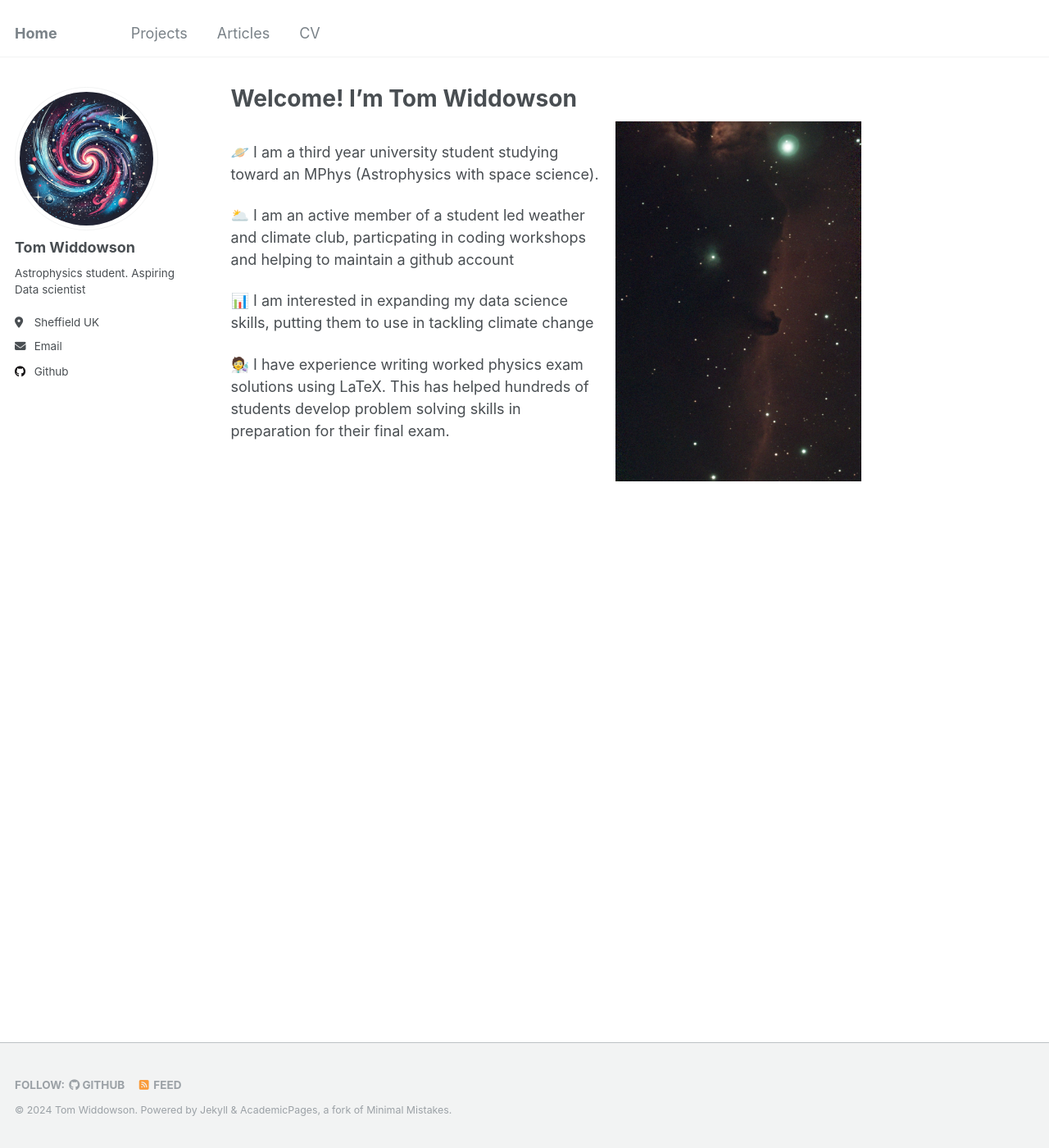
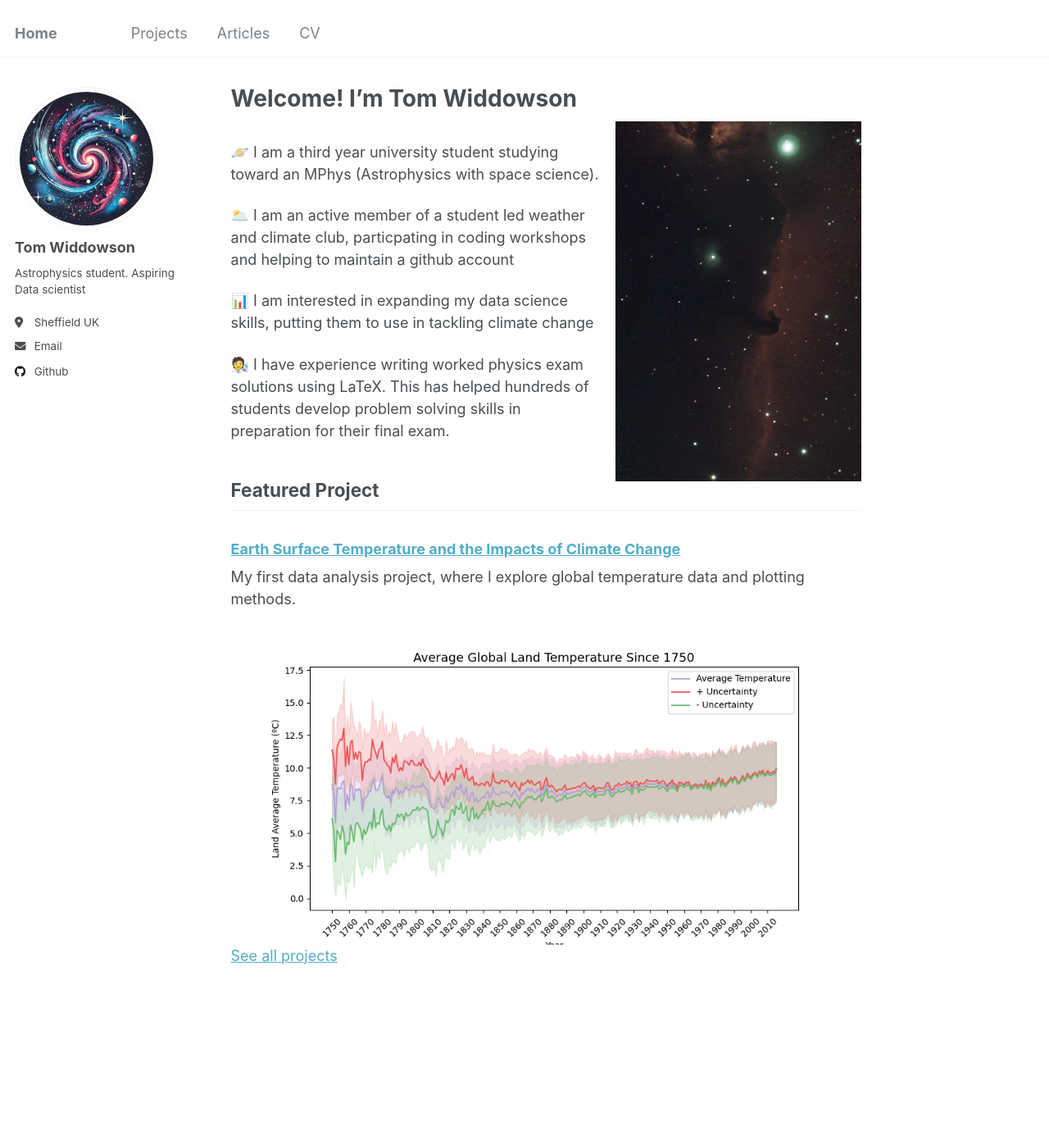
Before and after one commit to tomhwidd/tomhwidd.github.io, a Jekyll site: the page built from _pages/about.md, in a window 1280 px wide and 1400 px high. Shown: the whole window at 82% size. Built offline with Jekyll 4.4.1, drawn with Linux system fonts in a browser that asks for light colours.

Commit message:
featuerd

```diff
--- a/_pages/about.md
+++ b/_pages/about.md
@@ -18,3 +18,14 @@ redirect_from:
 📊 I am interested in expanding my data science skills, putting them to use in tackling climate change
 
 🧑‍🔬 I have experience writing worked physics exam solutions using LaTeX. This has helped hundreds of students develop problem solving skills in preparation for their final exam.
+
+## Featured Project
+
+<div class="featured-project">
+{% assign featured_project = site.projects | where: "featured", true | first %}
+  <h3><a href="{{ featured_project.url }}">{{ featured_project.title }}</a></h3>
+  <p>{{ featured_project.excerpt | strip_html }}</p>
+  <a href="{{ featured_project.url }}"><img src="{{ featured_project.image }}" alt="{{ featured_project.title }}"></a>
+</div>
+
+<p><a href="/projects/">See all projects</a></p>
```
Also changed, not shown: _projects/global-temperatures.md (+5 -2 lines).
